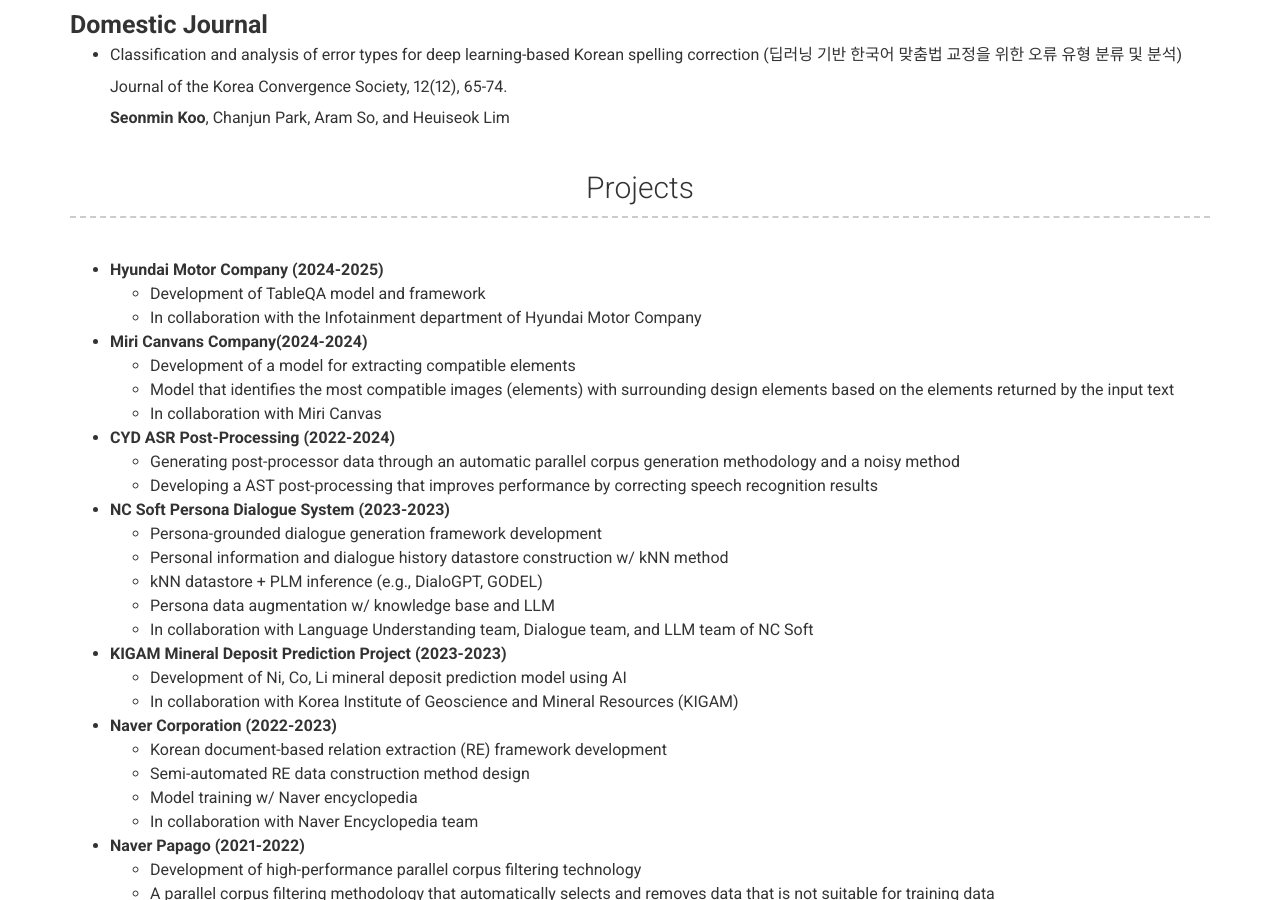
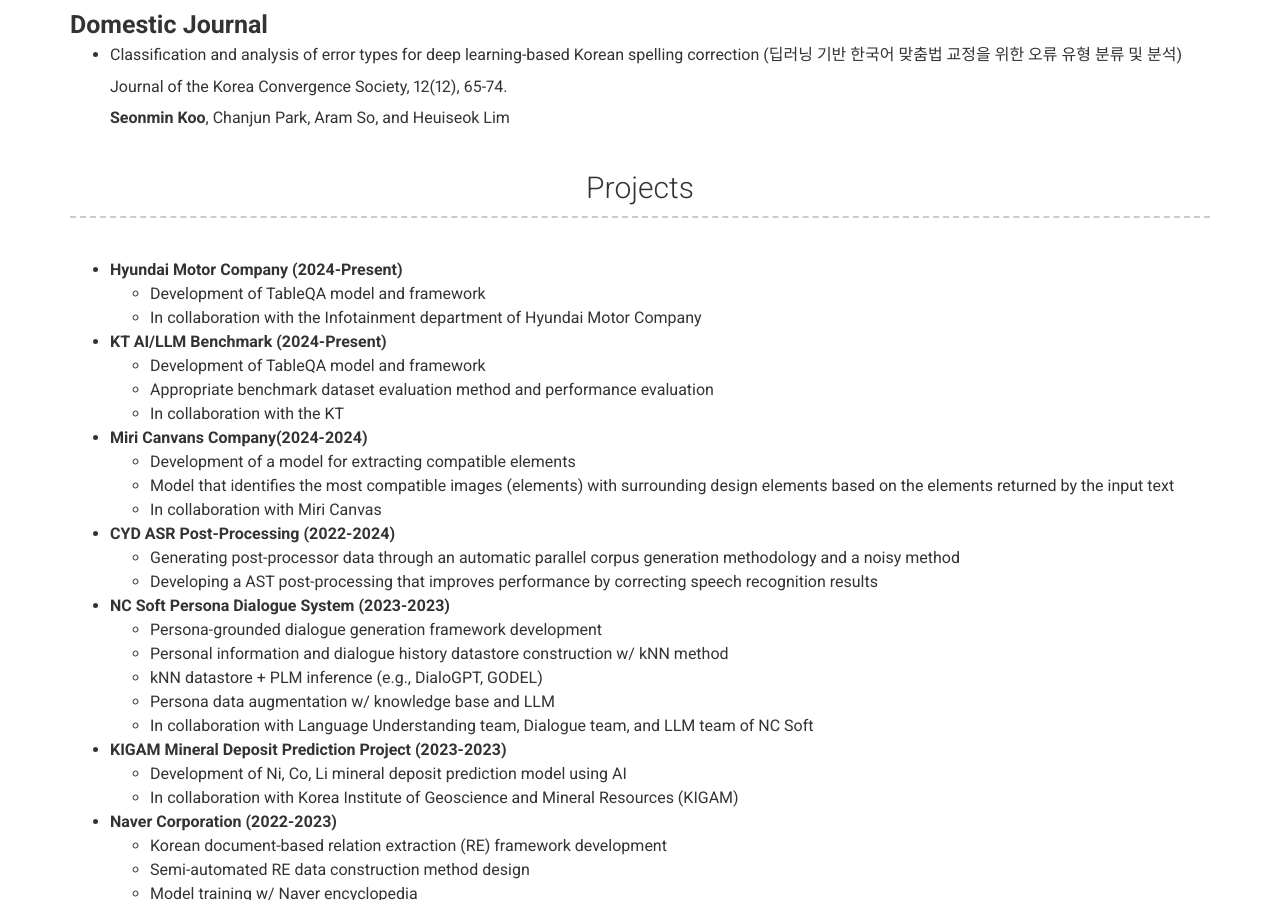
Before and after one commit to seonminkoo/seonminkoo.github.io, a Jekyll site: the page built from index.md, in a window 1280 px wide and 900 px high, scrolled down 3641 px. Built offline with Jekyll 4.4.1, drawn with Linux system fonts in a browser that asks for light colours; nearby versions of some CDN libraries.

Commit message:
Update _config.yml

```diff
--- a/_config.yml
+++ b/_config.yml
@@ -233,9 +233,14 @@ content:
   - title: Projects
     layout: text
     content: | # this will include new lines to allow paragraphs
-      - **Hyundai Motor Company (2024-2025)**
+      - **Hyundai Motor Company (2024-Present)**
         - Development of TableQA model and framework
         - In collaboration with the Infotainment department of Hyundai Motor Company
+
+      - **KT AI/LLM Benchmark (2024-Present)**
+        - Development of TableQA model and framework
+        - Appropriate benchmark dataset evaluation method and performance evaluation
+        - In collaboration with the KT
 
       - **Miri Canvans Company(2024-2024)**
         - Development of a model for extracting compatible elements
```
